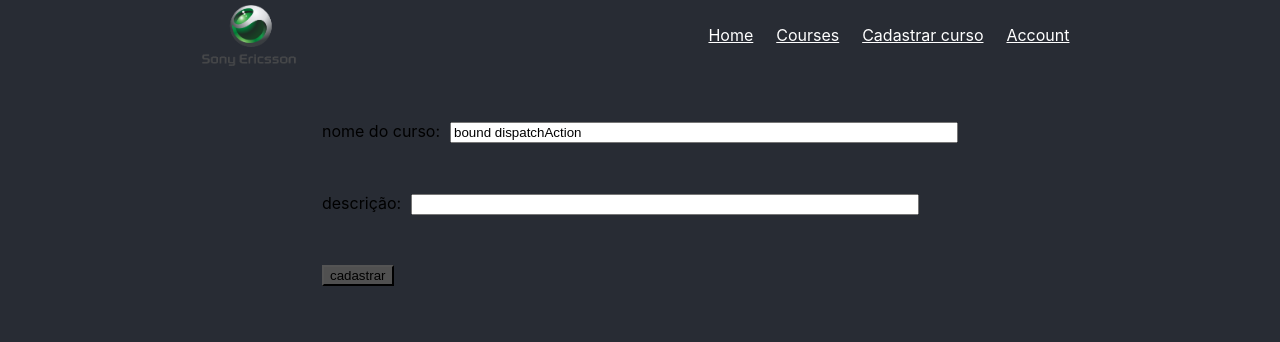
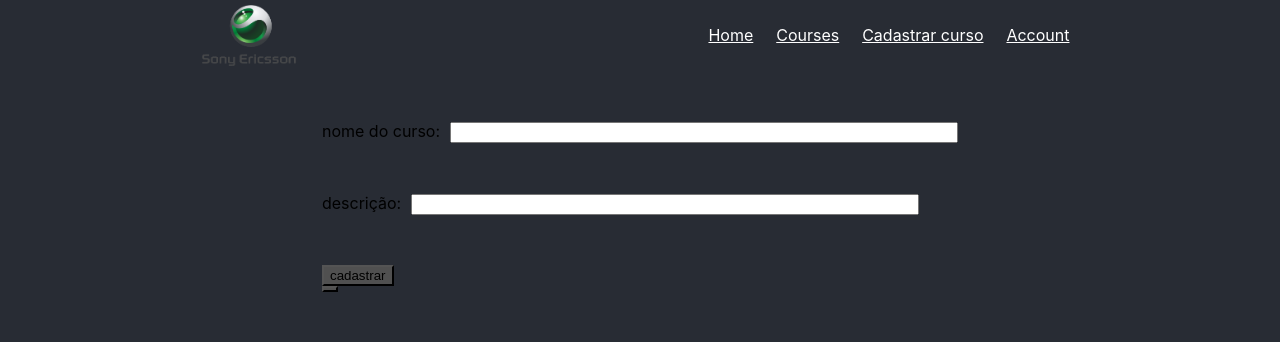
Before and after one commit to joseCorte-exe/flashCardReactJs, a React (Create React App) app: page /cadastro/novo in a window 1280 px wide. Shown: the top 342 px of the page. Built offline with nearby package versions, Linux system fonts and the light colour scheme.

Commit message:
modificando cursos com put(useParams())

```diff
--- a/src/pages/cadastro.jsx
+++ b/src/pages/cadastro.jsx
@@ -19,7 +19,7 @@ export default function Cadastro() {
       });
 
     const [data, setData] = useState({
-        name: '',
+        nome: '',
         description: ''
     })
 
@@ -28,37 +28,37 @@ export default function Cadastro() {
     function submit(e) {
         e.preventDefault();
         if ( colecaoId ) {
-            api.put("/colecaoId", data)
+            api.put("/"+colecaoId, {
+                name: data.nome,
+                descricao: data.description,
+            })
             console.log('put')
         } else {
             api.post('/',
                 {
-                    name: data.name,
-                    description: data.description,
+                    name: data.nome,
+                    descricao: data.description,
                 }
             )
             console.log('post')
         }
     }
 
-    function handle(e) {
-        const newdata={...data}
-        newdata[e.target.id] = e.target.value
-        setData(newdata)
-    }
+    console.log(data.nome);
 
     return(
         <div className="cadastro-container">
             <form onSubmit={(e) => submit(e)} className='form' >
                 <label>
                     nome do curso:
-                    <input onChange={(e) => handle(e)} id='name' value={setData.name} type='text' name='name' />
+                    <input onChange={e => setData({...data, nome: e.target.value})} id='name' value={data.nome} type='text' name='name' />
                 </label>
                 <label>
                     descrição:
-                    <input onChange={(e) => handle(e)} id='description' value={setData.description} type='text' name='description' />
+                    <input onChange={e => setData({...data, description: e.target.value})} id='description' value={data.description} type='text' name='description' />
                 </label>
                 <button>cadastrar</button>
+                <button></button>
             </form>
         </div>
     )
```
